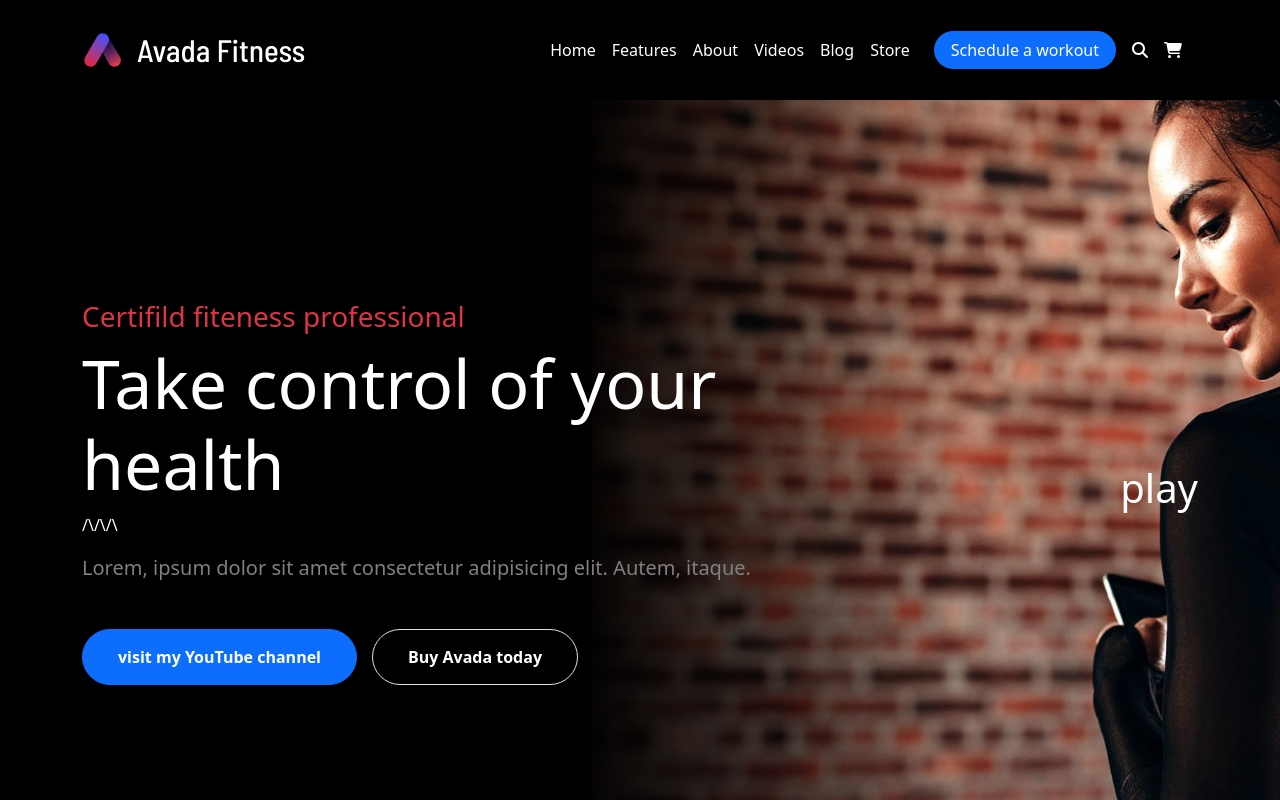
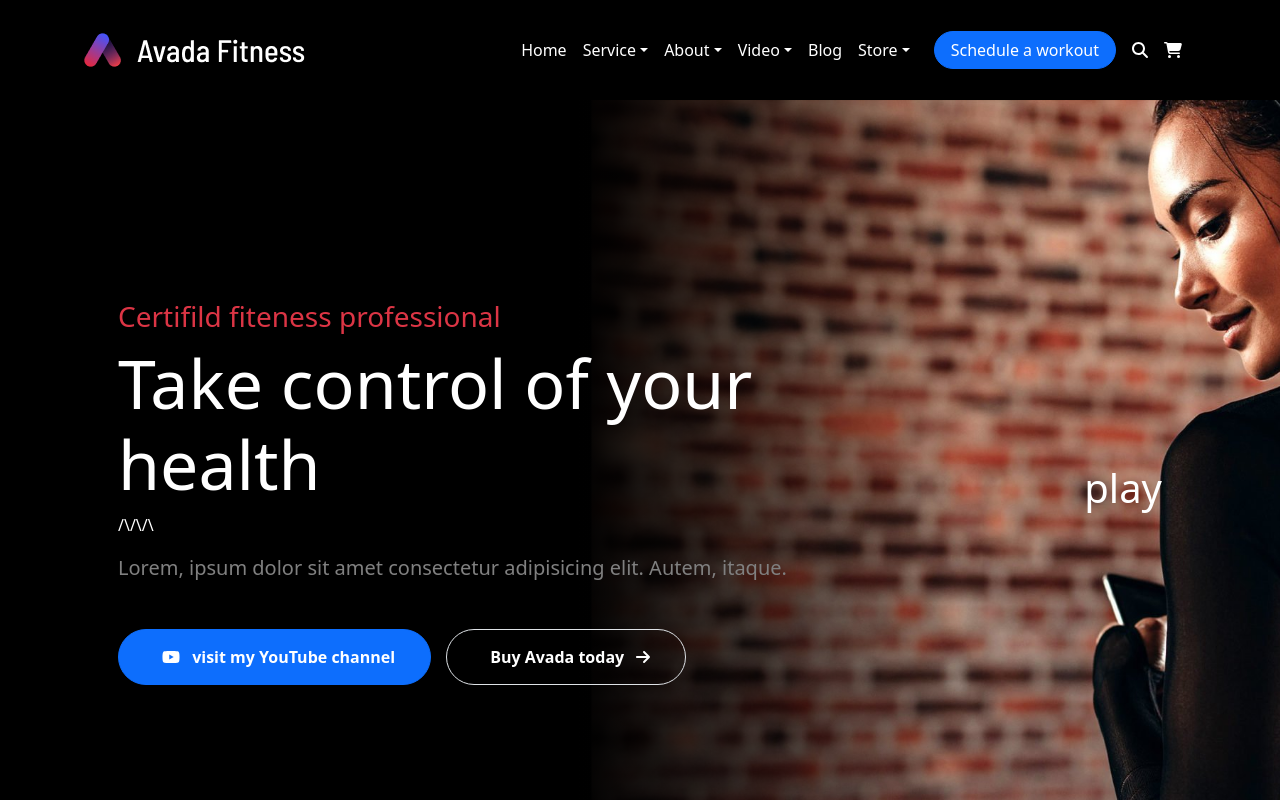
Before and after one commit to Jero1304/proj-html-vuejs, a Vue app: page / in a window 1280 px wide. Shown: the top 800 px of the page. Built offline with nearby package versions, Linux system fonts and the light colour scheme.

Commit message:
ADD icon + FIX general

```diff
--- a/index.html
+++ b/index.html
@@ -4,9 +4,12 @@
     <meta charset="UTF-8" />
     <link rel="icon" type="image/svg+xml" href="/vite.svg" />
     <meta name="viewport" content="width=device-width, initial-scale=1.0" />
+
     <link href="https://cdn.jsdelivr.net/npm/bootstrap@5.3.0-alpha1/dist/css/bootstrap.min.css" rel="stylesheet" integrity="sha384-GLhlTQ8iRABdZLl6O3oVMWSktQOp6b7In1Zl3/Jr59b6EGGoI1aFkw7cmDA6j6gD" crossorigin="anonymous">
+    <script src="https://cdn.jsdelivr.net/npm/@popperjs/core@2.11.6/dist/umd/popper.min.js" integrity="sha384-oBqDVmMz9ATKxIep9tiCxS/Z9fNfEXiDAYTujMAeBAsjFuCZSmKbSSUnQlmh/jp3" crossorigin="anonymous"></script>
+    <script src="https://cdn.jsdelivr.net/npm/bootstrap@5.3.0-alpha1/dist/js/bootstrap.min.js" integrity="sha384-mQ93GR66B00ZXjt0YO5KlohRA5SY2XofN4zfuZxLkoj1gXtW8ANNCe9d5Y3eG5eD" crossorigin="anonymous"></script>
 
-    <title>Vite + Vue</title>
+    <title>Fiteness</title>
   </head>
   <body>
     <div id="app"></div>
--- a/src/App.vue
+++ b/src/App.vue
@@ -1,5 +1,5 @@
-<script setup>
-import Navbar from './components/Navbar.vue';
+<script>
+import Nav from './components/Nav.vue';
 import Hero from './components/Hero.vue';
 import Service from './components/Service.vue';
 import ChannelYT from './components/ChannelYT.vue';
@@ -11,34 +11,55 @@ import HeroCitation from './components/HeroCitation.vue';
 import Parteners from './components/Partners.vue';
 import HeroDailyWorkout from './components/HeroDailyWorkout.vue';
 import FooterInfo from './components/FooterInfo.vue';
+export default {
+
+  components:{
+    Nav,
+    Hero,
+    Service,
+    ChannelYT,
+    Playlist,
+    HeroSubscribe,
+    CardService,
+
+    OtherArticles,
+    HeroCitation,
+    Parteners,
+    HeroDailyWorkout,
+    FooterInfo,
+  },
+}
 </script>
 
 <template>
   <header>
-    <Navbar/>
-    <Hero/>
+    <Nav />
+    <Hero />
   </header>
 
   <main>
-    <Service/>
-    <ChannelYT/>
-    <Playlist/>
-    <HeroSubscribe/>
-    <CardService/>
+    <Service />
+    <ChannelYT />
+    <Playlist />
+    <HeroSubscribe />
+    <CardService />
   </main>
 
   <footer>
-    <OtherArticles/>
-    <HeroCitation/>
-    <Parteners/>
-    <HeroDailyWorkout/>
-    <FooterInfo/>
+    <OtherArticles />
+    <HeroCitation />
+    <Parteners />
+    <HeroDailyWorkout />
+    <FooterInfo />
   </footer>
 </template>
 
 <style lang="scss">
-      body{
-        height: 100vh;
-        overflow-x: auto;
-      }
+body {
+  height: 100vh;
+  overflow-x: auto;
+  .row{
+    margin: 0 1.5rem;
+  }
+}
 </style>
--- a/src/components/ChannelYT.vue
+++ b/src/components/ChannelYT.vue
@@ -8,7 +8,12 @@
                 <p class="sub-title">Tune up your workouts</p>
                 <h1 class="title">The best health & fiteness advice online</h1>
                 <p class="info">Lorem ipsum dolor sit amet consectetur adipisicing elit. Nihil placeat tenetur possimus sunt totam ab?</p>
-                <button type="button" class="btn btn-danger">Visit my YouTube channel</button>
+                <button type="button" class="btn btn-danger">
+                    <span>
+                        <font-awesome-icon icon="fa-brands fa-youtube" class="px-2"/>
+                    </span>
+                    Visit my YouTube channel
+                </button>
             </div>
         </div>
     </div>
--- a/src/components/Hero.vue
+++ b/src/components/Hero.vue
@@ -10,10 +10,16 @@
 
                     <div class="hero-btn">
                         <button type="button" class="btn btn-primary">
-                            visit my YouTube channel
+                            <font-awesome-icon icon="fa-brands fa-youtube" class="px-2"/>
+                           <span>
+                                visit my YouTube channel
+                           </span>
                         </button>
                         <button type="button" class="btn border">
-                            Buy Avada today
+                           <span class="px-2">
+                                Buy Avada today
+                           </span>
+                           <font-awesome-icon icon="fa-solid fa-arrow-right" />
                         </button>
                     </div>
 
@@ -58,6 +64,7 @@
             font-weight: bold;
             color: white;
             margin-top: 30px;
+            font-size: 16px;
         }
     }
 }
--- /dev/null
+++ b/src/components/Nav.vue
@@ -0,0 +1,112 @@
+<template>
+    <nav class="navbar navbar-expand-lg">
+        <div class="container">
+            <a class="navbar-brand" href="#">
+                <img src="../img/logo.png" alt="">
+            </a>
+
+            <div class="collapse navbar-collapse justify-content-end" id="navbarNavDropdown">
+                <ul class="navbar-nav d-flex align-items-center text-capitalize">
+
+                    <li v-for="link in links" class="nav-item dropdown">
+                        <a v-if="link.menu === ''"
+                        class="nav-link"
+                        aria-current="page"
+                        href="#"
+                        >
+                            {{ link.page }}
+                        </a>
+
+                        <a v-else-if="link.menu !== ''"
+                            class="nav-link dropdown-toggle"
+                            href="#"
+                            role="button"
+                            data-bs-toggle="dropdown"
+                            aria-expanded="false"
+                            >
+                            {{ link.page }}
+                        </a>
+
+                        <ul class="dropdown-menu">
+                            <li  v-for="option in link.menu">
+                                <a class="dropdown-item" href="#">{{ option }}</a>
+                            </li>
+                        </ul>
+                    </li>
+
+
+                    <button type="button" class="btn btn-primary mx-3 px-3 rounded-pill">Schedule a workout</button>
+
+
+                    <li class="nav-item text-white">
+                        <font-awesome-icon icon="fa-solid fa-magnifying-glass" />
+                    </li>
+                    <li class="nav-item text-white px-3">
+                        <font-awesome-icon icon="fa-solid fa-cart-shopping" />
+                    </li>
+                </ul>
+            </div>
+        </div>
+    </nav>
+</template>
+
+<script>
+export default {
+    data() {
+        return {
+            links: {
+                home: {
+                    page: 'home',
+                    menu: '',
+                },
+                service: {
+                    page: 'service',
+                    menu: [
+                        'All Service',
+                        'Service Single Page'
+                    ]
+                },
+                about: {
+                    page: 'about',
+                    menu: [
+                        'About Me',
+                        'Our Sponsor',
+                        'contact'
+                    ]
+                },
+                video: {
+                    page: 'video',
+                    menu: [
+                        'All Playlist',
+                        'Playlist Page',
+                        'Video Single Page'
+                    ]
+                },
+                blog: {
+                    page: 'blog',
+                    menu: '',
+                },
+                store: {
+                    page: 'store',
+                    menu: [
+                        'Simple product',
+                        'variable product'
+                    ]
+                }
+            }
+        }
+    }
+}
+</script>
+
+<style lang="scss" scoped>
+.navbar {
+    background-color: black;
+    height: 100px;
+    padding: 0 18px;
+
+    .nav-item>a {
+        color: white;
+    }
+}
+</style>
--- a/src/components/Navbar.vue
+++ /dev/null
@@ -1,123 +0,0 @@
-<template>
-    <nav class="navbar navbar-expand-lg">
-        <div class="container">
-            <a class="navbar-brand" href="#">
-                <img src="../img/logo.png" alt="">
-            </a>
-
-            <div class="collapse navbar-collapse justify-content-end" id="navbarNavDropdown">
-                <ul class="navbar-nav d-flex align-items-center">
-                    <li class="nav-item active">
-                        <a class="nav-link active" aria-current="page" href="#">Home</a>
-                    </li>
-
-                    <li class="nav-item">
-                        <a class="nav-link" href="#">Features</a>
-                    </li>
-
-                    <li class="nav-item">
-                        <a class="nav-link" href="#">About</a>
-                    </li>
-
-                    <li class="nav-item">
-                        <a class="nav-link" href="#">Videos</a>
-                    </li>
-
-                    <li class="nav-item">
-                        <a class="nav-link" href="#">Blog</a>
-                    </li>
-
-                    <li class="nav-item">
-                        <a class="nav-link" href="#">Store</a>
-                    </li>
-
-
-                    <!-- <li class="nav-item dropdown">
-                        <a class="nav-link dropdown-toggle" href="#" role="button" data-bs-toggle="dropdown"
-                        aria-expanded="false">
-                        Dropdown link
-                    </a>
-                    <ul class="dropdown-menu">
-                        <li><a class="dropdown-item" href="#">Action</a></li>
-                        <li><a class="dropdown-item" href="#">Another action</a></li>
-                        <li><a class="dropdown-item" href="#">Something else here</a></li>
-                    </ul>
-                </li> -->
-
-                <button type="button" class="btn btn-primary mx-3 px-3 rounded-pill">Schedule a workout</button>
-
-
-                <li class="nav-item text-white">
-                    <font-awesome-icon icon="fa-solid fa-magnifying-glass" />
-                </li>
-                <li class="nav-item text-white px-3">
-                    <font-awesome-icon icon="fa-solid fa-cart-shopping" />
-                </li>
-            </ul>
-        </div>
-        </div>
-    </nav>
-</template>
-
-<script>
-export default{
-    data(){
-        return{
-            // links:[
-            //     {home:'Home'},
-            //     {blog:'Blog'},
-            //     {service:
-            //         {
-            //             nameMenu:'Service',
-            //             serviceMenu:[
-            //                 'All Service',
-            //                 'Service Single Page'
-            //             ],
-            //         },
-            //     },
-            //     {about:
-            //         {
-            //         nameMenu:'About',
-            //             aboutMenu:[
-            //                 'About Me',
-            //                 'Our Sponsor',
-            //                 'contact'
-            //             ]
-            //         }
-            //     },
-
-            //     {video:{
-            //             nameMenu:'Video',
-            //             videoMenu:[
-            //                 'All Playlist',
-            //                 'Playlist Page',
-            //                 'Video Single Page'
-            //             ],
-            //         },
-            //     },
-            //     {store:
-            //         {
-            //             nameMenu:'Store',
-            //             storeMenu:[
-            //                 'Simple product',
-            //                 'variable product'
-            //             ],
-            //         }
-            //     }
-            // ]
-        }
-    }
-}
-</script>
-
-<style lang="scss" scoped>
-.navbar {
-    background-color: black;
-    height: 100px;
-    padding: 0 18px;
-
-    .nav-item>a {
-        color: white;
-    }
-}
-</style>
--- a/src/components/Service.vue
+++ b/src/components/Service.vue
@@ -56,6 +56,8 @@
     background: rgb(14,0,255);
     background: linear-gradient(135deg, rgba(14,0,255,1) 0%, rgba(141,0,150,1) 50%, rgba(255,0,0,1) 100%);
     padding: 0 120px 200px;
+    .row{
+        margin: 0 -1.5rem;
         .card{
             background: none;
             width: 400px;
@@ -75,6 +77,7 @@
                 border-radius: 0 0 50px;
                 .card-text{
                     color: yellow;
+                }
             }
         }
     }
--- a/src/main.js
+++ b/src/main.js
@@ -4,8 +4,9 @@ import App from './App.vue'
 
 import { library } from '@fortawesome/fontawesome-svg-core'
 import { FontAwesomeIcon } from '@fortawesome/vue-fontawesome'
-import { faMagnifyingGlass,faCartShopping } from '@fortawesome/free-solid-svg-icons'
+import { faMagnifyingGlass,faCartShopping, faArrowRight } from '@fortawesome/free-solid-svg-icons'
+import { faFacebook, faInstagram, faLinkedin, faTwitter, faYoutube } from '@fortawesome/free-brands-svg-icons'
 
-library.add(faMagnifyingGlass,faCartShopping)
+library.add(faMagnifyingGlass,faCartShopping,faYoutube,faArrowRight,faFacebook,faTwitter,faInstagram,faLinkedin)
 
 createApp(App).component('font-awesome-icon', FontAwesomeIcon).mount('#app')
```
Also changed, not shown: src/components/FooterInfo.vue (+18 -2 lines), src/components/HeroDailyWorkout.vue (+6 -1 lines). Lines whose indentation alone changed are shown as unchanged.
